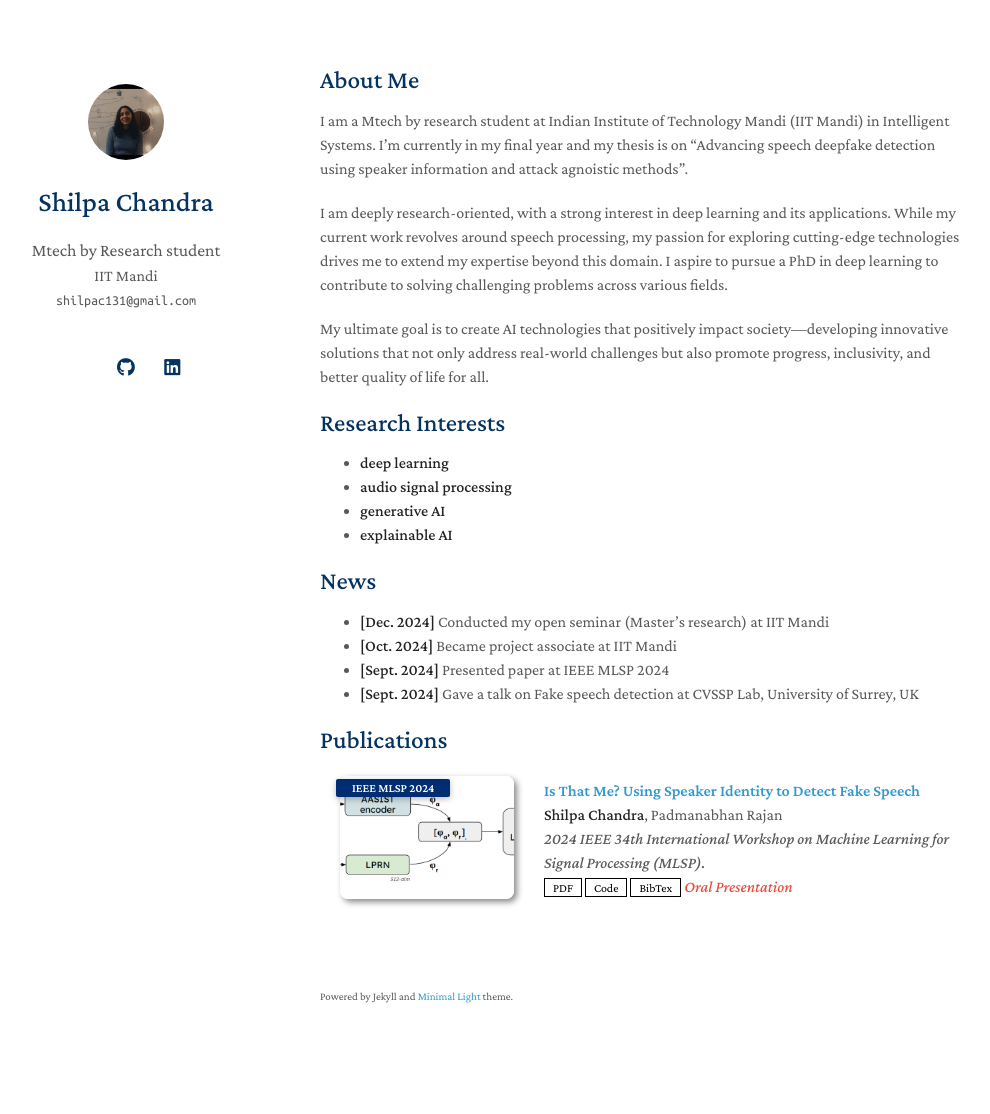
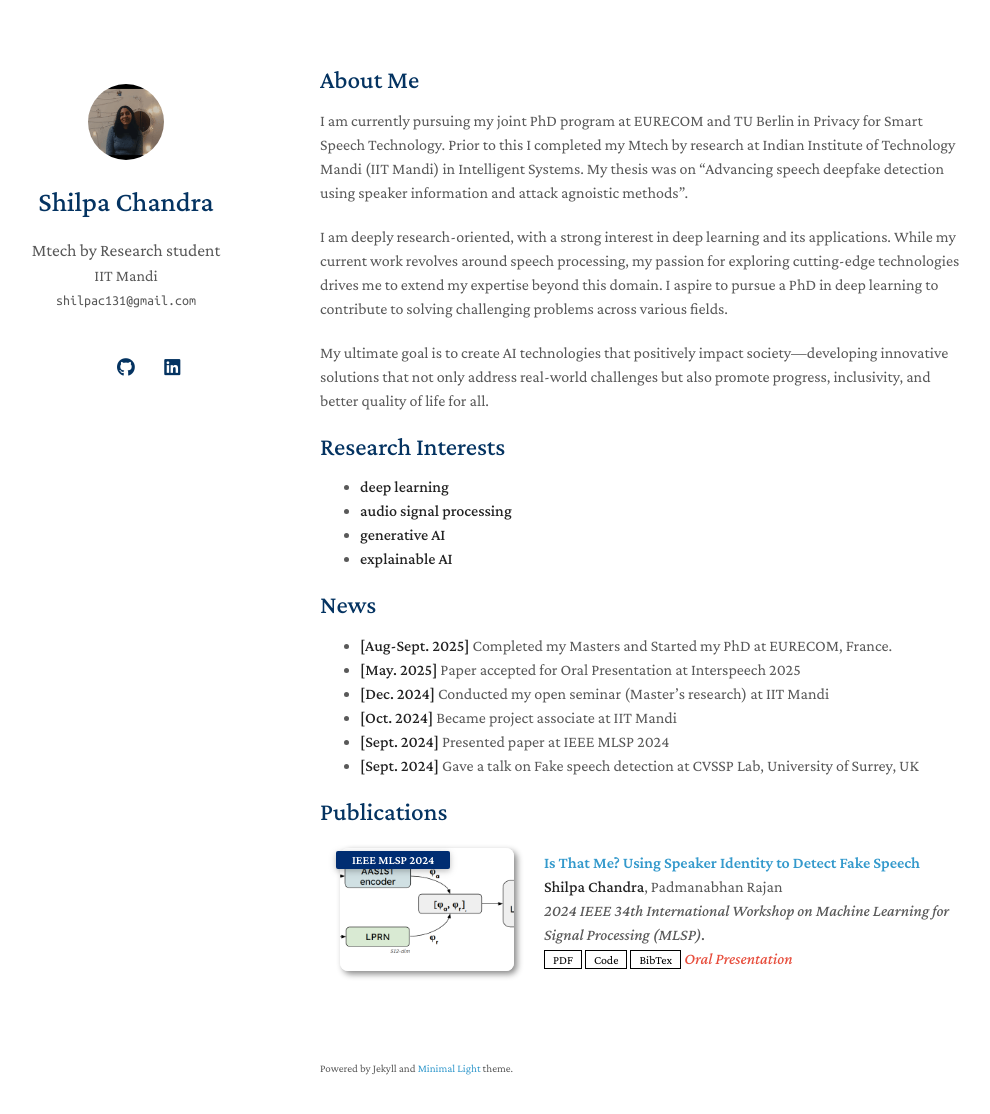
Before and after one commit to shilpac131/shilpac131.github.io, a Jekyll site: the page built from index.md, in a window 1280 px wide and 1149 px high. Shown: the top 1114 px of the window, without its empty margins (150-1140 px from the left). Built offline with Jekyll 4.4.1, drawn with Linux system fonts in a browser that asks for light colours; a style sheet for code colours, icons or effects is not loaded; our own code applies the rules of GitHub Pages for plain Markdown files.

Commit message:
making changes

```diff
--- a/index.md
+++ b/index.md
@@ -3,9 +3,8 @@ layout: homepage
 ---
 
 ## About Me
-
-I am a Mtech by research student at Indian Institute of Technology Mandi (IIT Mandi) in Intelligent Systems.
-I'm currently in my final year and my thesis is on "Advancing speech deepfake detection using speaker information and attack agnoistic methods".
+I am currently pursuing my joint PhD program at EURECOM and TU Berlin in Privacy for Smart Speech Technology.
+Prior to this I completed my Mtech by research at Indian Institute of Technology Mandi (IIT Mandi) in Intelligent Systems. My thesis was on "Advancing speech deepfake detection using speaker information and attack agnoistic methods".
 
 I am deeply research-oriented, with a strong interest in deep learning and its applications. While my current work revolves around speech processing, my passion for exploring cutting-edge technologies drives me to extend my expertise beyond this domain. I aspire to pursue a PhD in deep learning to contribute to solving challenging problems across various fields.
 
@@ -21,7 +20,8 @@ My ultimate goal is to create AI technologies that positively impact society—d
 
 
 ## News
-
+- **[Aug-Sept. 2025]** Completed my Masters and Started my PhD at EURECOM, France.
+- **[May. 2025]** Paper accepted for Oral Presentation at Interspeech 2025
 - **[Dec. 2024]** Conducted my open seminar (Master's research) at IIT Mandi
 - **[Oct. 2024]** Became project associate at IIT Mandi
 - **[Sept. 2024]** Presented paper at IEEE MLSP 2024
```
